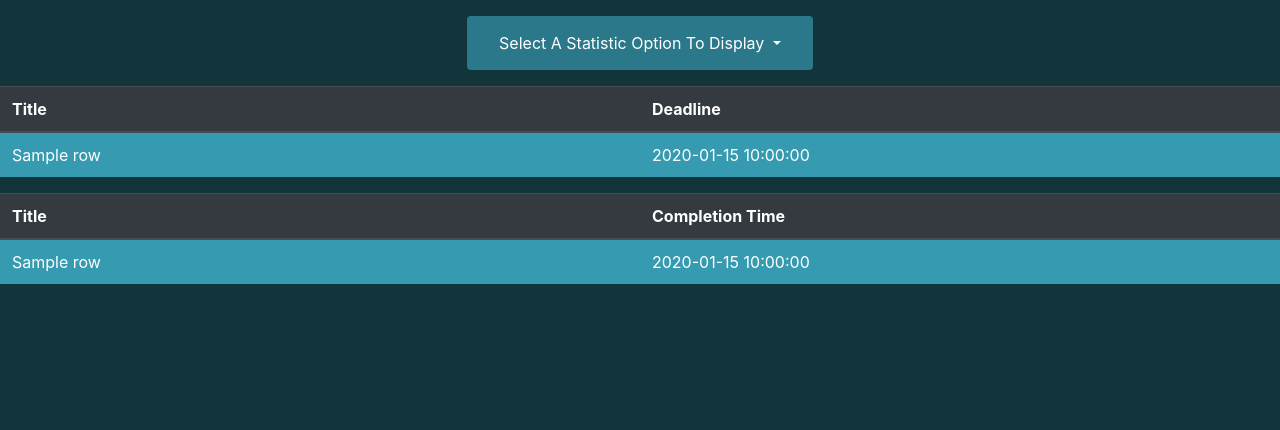
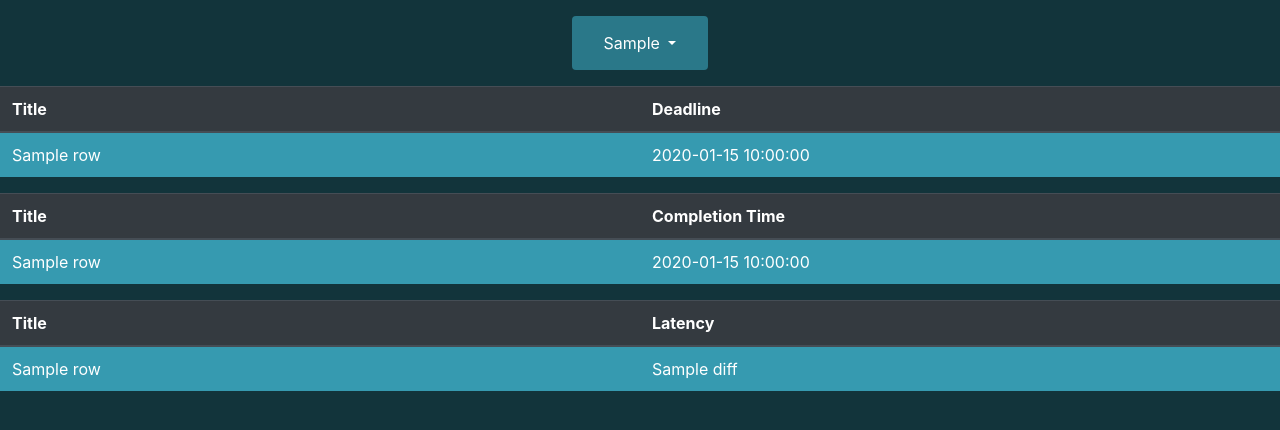
Before and after one commit to alperengozeten/To-Do-App-Flask, a Flask app: template app/templates/analysis.html in a window 1280 px wide. Shown: the part 62-492 px from the top of the page. Run offline with Flask 2, Linux system fonts and the light colour scheme; the template is opened without the code that fills it: most values are stand-ins (such as "Sample title", 1, 10 or a date in 2020); some libraries are stand-ins or nearby versions.

Commit message:
analyis page progress

```diff
--- a/app/app.py
+++ b/app/app.py
@@ -124,17 +124,31 @@ def analysis():
     if not session['loggedin']:
         return redirect(url_for('login'))
 
+    lateTasks = None
     nonCompletedTasks = None
-    userid = session['userid']
+    mostTimeTasks = None
+    userid = int(session['userid'])
     cursor = mysql.connection.cursor(MySQLdb.cursors.DictCursor)
+    analysisType = None
 
     if request.method == 'POST' and 'analysis_type' in request.form:
+        analysisType = request.form['analysis_type']
+        #if request.form['analysis_type'] == "Average Task Completion":
+            #cursor.execute('WITH Completions AS (SELECT user_id as user_id, TIMEDIFF(done_time, creation_time) AS duration FROM Task) SELECT AVG(C.duration) FROM Completion C WHERE C.user_id = % s GROUP BY C.user_id', (userid, ))
+        if request.form['analysis_type'] == "Tasks Completed After The Deadline":
+            cursor.execute('SELECT title, TIMEDIFF(done_time, creation_time) as diff FROM Task WHERE user_id = % s AND done_time > creation_time', (userid, ))
+            lateTasks = cursor.fetchall()
+
         if request.form['analysis_type'] == "Uncompleted Tasks Sorted By Deadline":
             cursor.execute('SELECT * FROM Task WHERE user_id = % s AND status = \'Todo\' ORDER BY deadline', (userid, ))
             nonCompletedTasks = cursor.fetchall()
-            print(nonCompletedTasks)
 
-    return render_template('analysis.html', nonCompletedTasks=nonCompletedTasks)
+
+        if request.form['analysis_type'] == "Most Time Consuming Two Tasks":
+            cursor.execute('SELECT * FROM Task WHERE user_id = % s AND status = \'Todo\' ORDER BY deadline', (userid, ))
+            nonCompletedTasks = cursor.fetchall()
+
+    return render_template('analysis.html', analysisType=analysisType, lateTasks=lateTasks, nonCompletedTasks=nonCompletedTasks)
 
 @app.route("/logout")
 def logout():
--- a/app/templates/analysis.html
+++ b/app/templates/analysis.html
@@ -44,7 +44,11 @@
       </nav>
       <div style="text-align: center; margin-top: 1em; margin-bottom: 1em;" class="dropdown">
         <button class="btn button-secondary btn-lg dropdown-toggle" type="button" id="dropdownMenuButton" data-toggle="dropdown" aria-haspopup="true" aria-expanded="false">
+          {% if analysisType is none %}
           Select A Statistic Option To Display
+          {% else %}
+            {{analysisType}}
+          {% endif %}
         </button>
         <div class="dropdown-menu" aria-labelledby="dropdownMenuButton">
           <form action="{{ url_for('analysis') }}" method="post">
@@ -98,5 +102,26 @@
         </table>
       </div>
       {% endif %}
+
+      {% if lateTasks is not none %}
+      <div class="table-responsive">
+        <table class="table table-dark table-hover table-striped" id="nonCompletedTaskTable">
+          <thead>
+            <tr>
+              <th style="width: 50%;">Title</th>
+              <th style="width: 50%;">Latency</th>
+            </tr>
+          </thead>
+          <tbody>
+            {% for row in lateTasks %}
+              <tr>
+                <td>{{ row.title }}</td>
+                <td>{{ row.diff}}</td>
+              </tr>
+            {% endfor %}
+          </tbody>
+        </table>
+      </div>
+      {% endif %}
     </body>
 </html>
```
